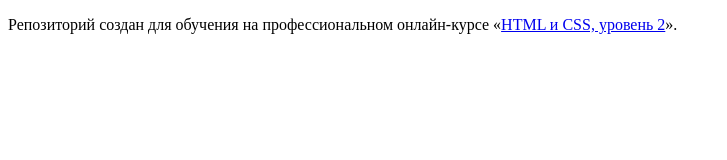
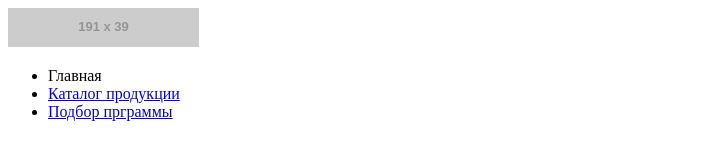
Before and after one commit to BelyaevaEkaterina/1217021-cat-energy-19, a website: page source/index.html in a window 1280 px wide. Shown: the whole page, without its empty margins (0-727 px from the left). Drawn offline with Linux system fonts and the light colour scheme; placeholder pictures from the web are drawn by us.

Commit message:
Разметка хедера

```diff
--- a/source/index.html
+++ b/source/index.html
@@ -5,8 +5,23 @@
     <title>HTML Academy: Кэт энерджи</title>
   </head>
   <body>
-
-    <p>Репозиторий создан для обучения на профессиональном онлайн‑курсе «<a href="https://htmlacademy.ru/intensive/adaptive">HTML и CSS, уровень 2</a>».</p>
-
+    <header class="page-header">
+      <a class="page-header__logo">
+        <img class="page-header__logo-image" src="https://via.placeholder.com/191x39" width="191" height="39" alt="Cat Energy">
+      </a>
+      <nav class="main-nav">
+        <ul class="main-nav__list site-list">
+          <li class="site-list__item">
+            <a>Главная</a>
+          </li>
+          <li class="site-list__item">
+            <a href="catalog.html">Каталог продукции</a>
+          </li>
+          <li class="site-list__item">
+            <a href="form.html">Подбор прграммы</a>
+          </li>
+        </ul>
+      </nav>
+    </header>
   </body>
 </html>
```
